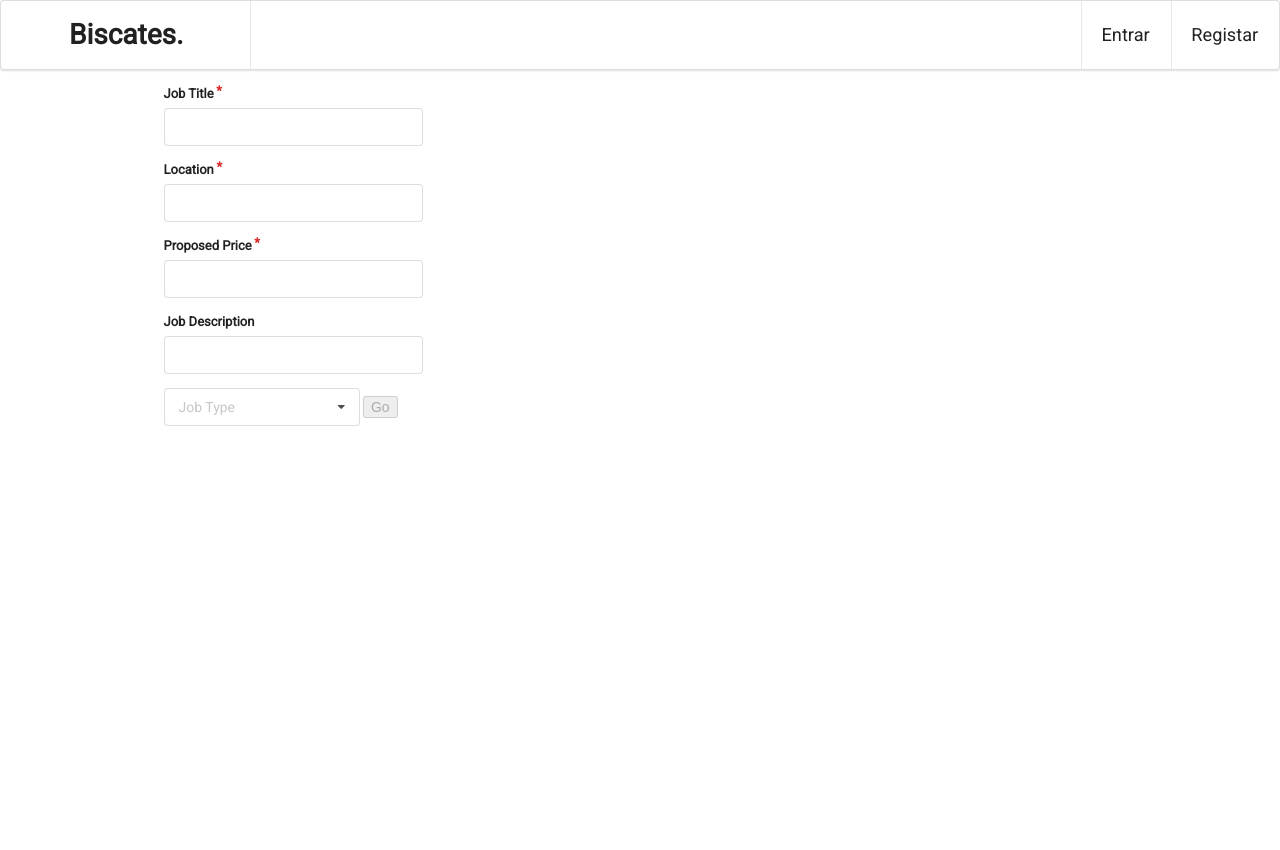
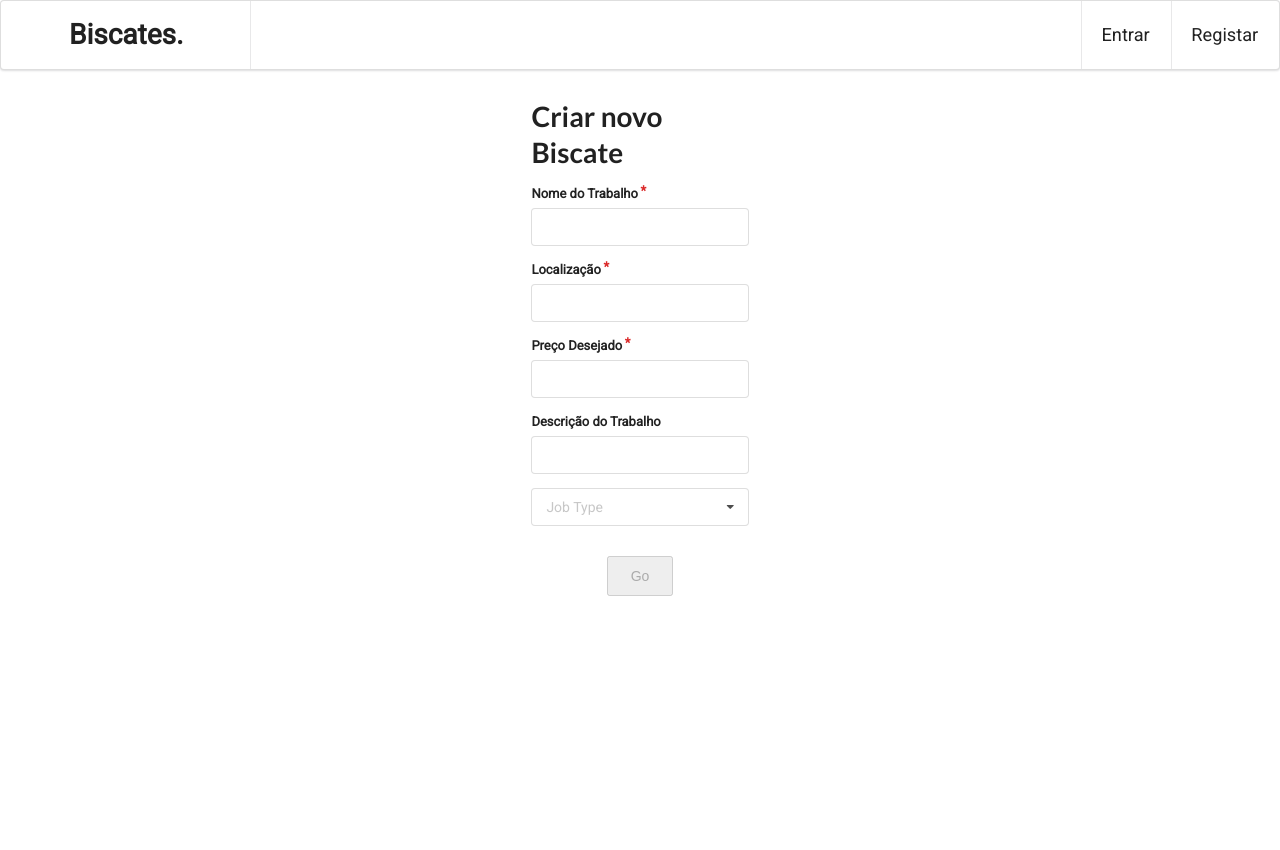
Before and after one commit to makeorbreak-io/biscates, a Flask app: page /new in a window 1280 px wide. Shown: the top 850 px of the page. Run offline with Flask 2, Linux system fonts and the light colour scheme; parts of the project's set-up code (start-up, migrations or seed data) failed here and were passed over; some libraries are stand-ins or nearby versions.

Commit message:
fixed form layouts and improved register

```diff
--- a/app.py
+++ b/app.py
@@ -32,6 +32,11 @@ class RegisterForm(FlaskForm):
         DataRequired(),
         EqualTo('password', message='Passwords devem ser idênticas')
     ])
+    photo = StringField('URL da foto')
+    address = StringField('Localização')
+    contact = StringField('Contacto')
+    description = StringField('Descrição')
+
 
 
 class NewProposalForm(FlaskForm):
@@ -43,10 +48,10 @@ class NewProposalForm(FlaskForm):
 
 
 class TaskForm(FlaskForm):
-    title = StringField('Job Title')
-    location = StringField('Location')
-    price = StringField('Proposed Price')
-    description = StringField('Job Description')
+    title = StringField('Nome do Trabalho')
+    location = StringField('Localização')
+    price = StringField('Preço Desejado')
+    description = StringField('Descrição do Trabalho')
 
 
 @app.route("/")
@@ -92,6 +97,11 @@ def register():
         name = request.form['name']
         password = request.form['password']
         confirm_password = request.form['confirm_password']
+        photo = request.form['photo']
+        address = request.form['address']
+        contact = request.form['contact']
+        description = request.form['description']
+        print(photo)
 
         user = get_user_by_email(email)
         if user:
@@ -99,7 +109,7 @@ def register():
             return render_template('register.html',
                                    register_form=register_form)
         else:
-            user_id = register_user(email, name, password)
+            user_id = register_user(email, name, password, photo, address, contact, description)
             if user_id:
                 session['id'] = user_id
                 session['name'] = get_user_name(user_id)
--- a/controllers/controller.py
+++ b/controllers/controller.py
@@ -60,10 +60,10 @@ def get_user_name(id):
     return names[0]
 
 
-def register_user(email, name, password):
+def register_user(email, name, password, photo, address, contact, description):
     hash_object = hashlib.sha256(password.encode('utf-8'))
     hex_dig = hash_object.hexdigest()
-    user = Users(name, email, hex_dig)
+    user = Users(name=name, email=email, password=hex_dig, photo=photo, address=address, contact=contact, description=description)
 
     try:
         db.session.add(user)
--- a/models.py
+++ b/models.py
@@ -30,10 +30,14 @@ class Users(db.Model):
     updated_at = db.Column(DateTime(timezone=True), onupdate=func.now())
     description = db.Column(db.String())
 
-    def __init__(self, name, email, password):
+    def __init__(self, name, email, password, photo, address, contact, description):
         self.name = name
         self.email = email
         self.password = password
+        self.photo = photo
+        self.address = address
+        self.contact = contact
+        self.description = description
 
     def __repr__(self):
         return ('<id {} name {} email {} photo {} address {} contact'
--- a/templates/new.html
+++ b/templates/new.html
@@ -2,26 +2,28 @@
 
 {% block content %}
 <script src="{{ url_for('static', filename='js/task.js') }}"></script>
-
+<div class="ui six wide column"></div>
+<div class="ui four wide column">
+    <h1> Criar novo Biscate </h2>
     <form method="POST" class="ui form create-task" action="/new">
         {{ task_form.csrf_token }}
         <div class="required field">
-        {{ task_form.title.label }} {{ task_form.title(size=30, required=required) }}
+            {{ task_form.title.label }} {{ task_form.title(size=50, required=required) }}
         </div>
 
         <div class="required field">
-        {{ task_form.location.label }} {{ task_form.location(size=30, required=required) }}
+            {{ task_form.location.label }} {{ task_form.location(size=50, required=required) }}
         </div>
 
         <div class="required field">
-        {{ task_form.price.label }} {{ task_form.price(size=30, required=required) }}
+            {{ task_form.price.label }} {{ task_form.price(size=50, required=required) }}
         </div>
 
         <div class="field">
-        {{ task_form.description.label }} {{ task_form.description(size=30) }}
+            {{ task_form.description.label }} {{ task_form.description(size=50) }}
         </div>
 
-    <div class="ui selection dropdown">
+        <div class="ui selection dropdown" style="width: 100%;">
             <input required name="type" type="hidden">
             <i class="dropdown icon"></i>
             <div class="default text">Job Type</div>
@@ -31,10 +33,14 @@
                 {% endfor %}
             </div>
         </div>
+        <br>
+        <div style="margin: auto; text-align: center; margin-top: 30px;">
+            <input style="width: 30%; height: 40px; " disabled type="submit" value="Go">
+        </div>
+    </form>
+</div>
 
-    <input disabled type="submit" value="Go">
-</form>
-
+<div class="ui six wide column"></div>
 
 
 {% endblock %}
```
Also changed, not shown: templates/login.html (+10 -3 lines), templates/register.html (+21 -0 lines). Lines whose indentation alone changed are shown as unchanged.
